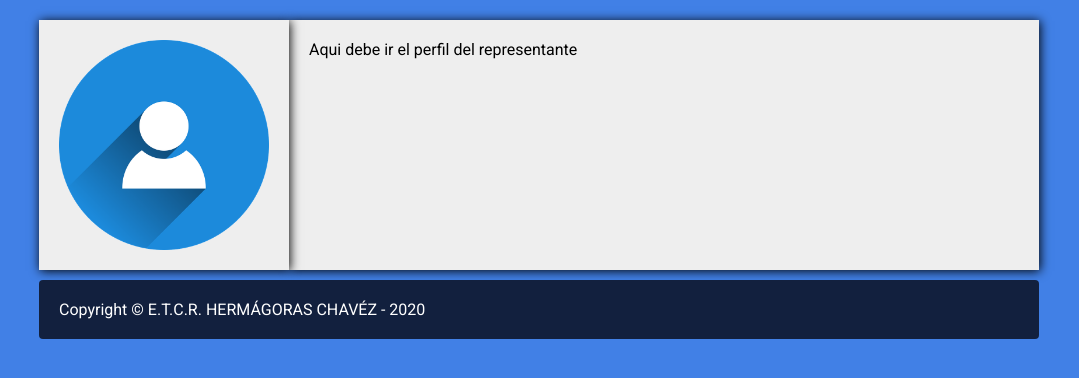
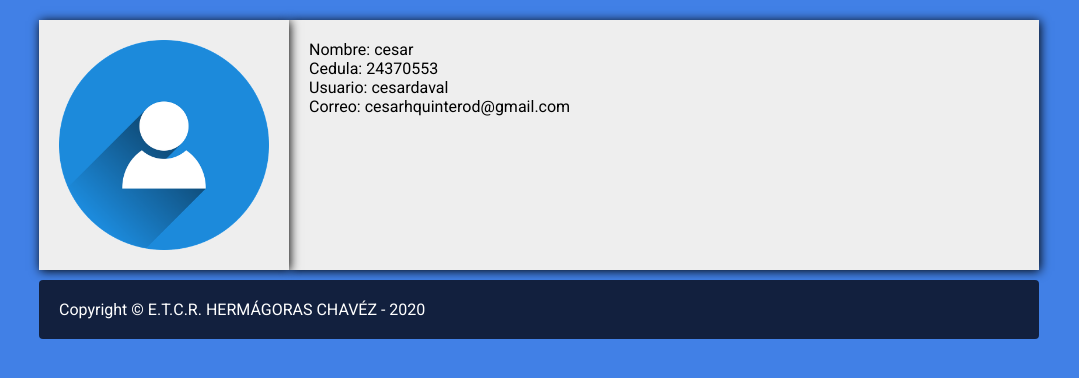
Before and after one commit to cesardaval/ProyectoFinal, a Flask app: page /perfil in a window 1280 px wide. Shown: the part 157-535 px from the top of the page, without its empty margins (101-1180 px from the left). Run offline with Flask 2, Linux system fonts and the light colour scheme; a user stored in the database is signed in; data comes from the database, SQL or seed files in the repository.

Commit message:
agregue el rescate de datos a perfil de usuario :V

```diff
--- a/app.py
+++ b/app.py
@@ -112,8 +112,8 @@ def preinscripcion():
 
 @app.route('/perfil')
 def perfil():
-
-    return render_template("perfil.html")
+    perfil = User.query.filter_by(id=session['user_id']).first()
+    return render_template("perfil.html", perfil=perfil)
 
 
 @app.route("/Representantes")
--- a/templates/perfil.html
+++ b/templates/perfil.html
@@ -29,7 +29,7 @@
 				<ul>
 					<li><a href="perfil">Perfil</a></li>
 					<li><a href="preinscripcion">Preinscripción</a></li>
-					<li><a href="reporte">Reporte</a></li>
+					<li><a href="reporte" target="_blank">Reporte</a></li>
 					<li><a href="Salir">Salir</a></li>
 				</ul>
 			</nav>
@@ -39,7 +39,13 @@
 		.-->
 		<div class="dcontenedor">
 			<div class="eseccion">
-				Aqui debe ir el perfil del representante
+				<label>Nombre: {{perfil.nombre}}</label>
+				<br>
+				<label>Cedula: {{perfil.cedula}}</label>
+				<br>
+				<label>Usuario: {{perfil.username}}</label>
+				<br>
+				<label>Correo: {{perfil.email}}</label>
 			</div>
 			<div class="fseccion">
 				<img src="{{url_for('static', filename='images/wallpappers/person.png')}}" width="100%" class="center">
--- a/templates/preinscripcion.html
+++ b/templates/preinscripcion.html
@@ -31,7 +31,6 @@
 				<ul>
 					<li><a href="perfil">Perfil</a></li>
 					<li><a href="preinscripcion">Preinscripción</a></li>
-					<li><a href="reporte">Reporte</a></li>
 					<li><a href="salir">Salir</a></li>
 				</ul>
 			</nav>
```
